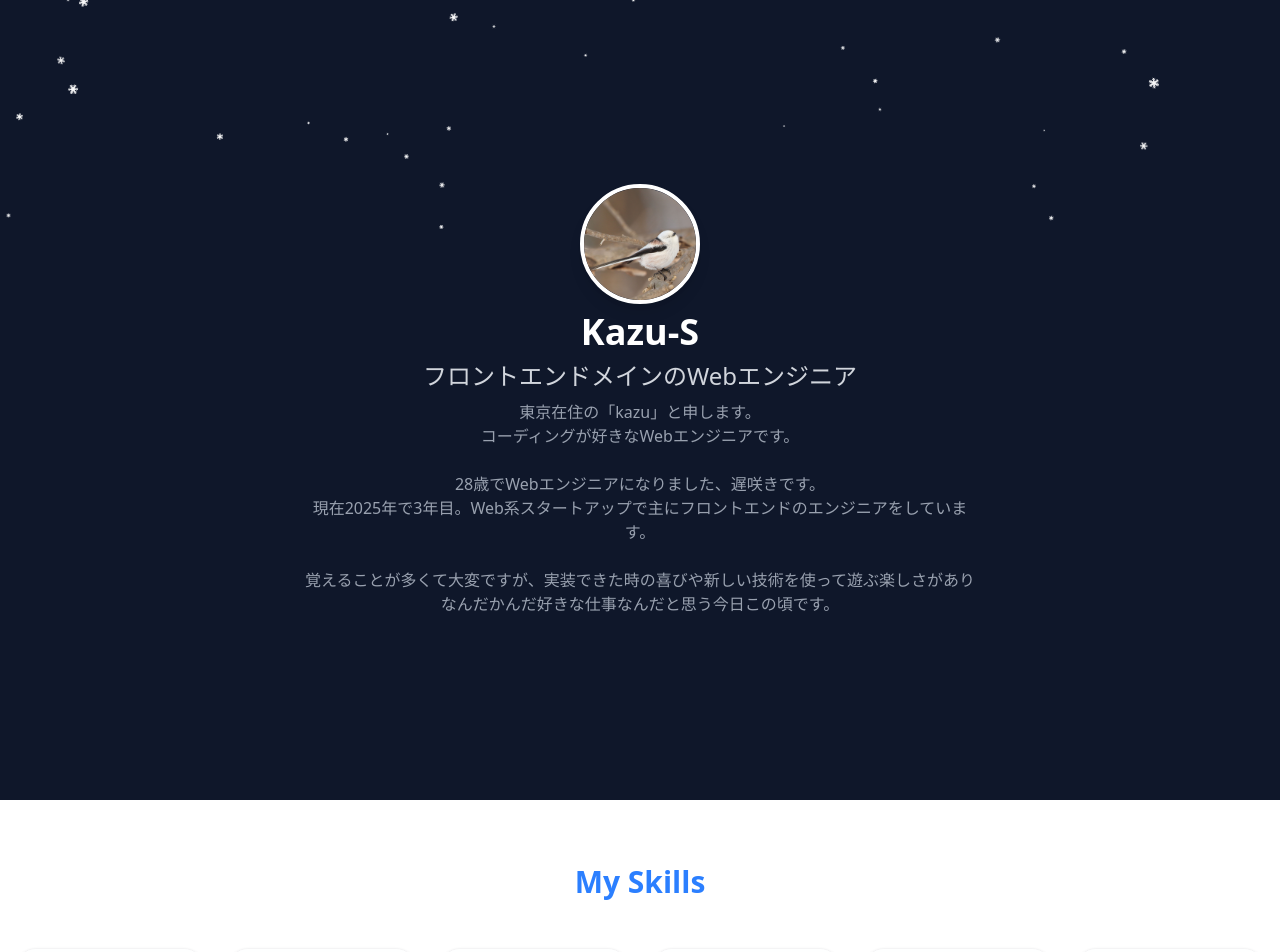
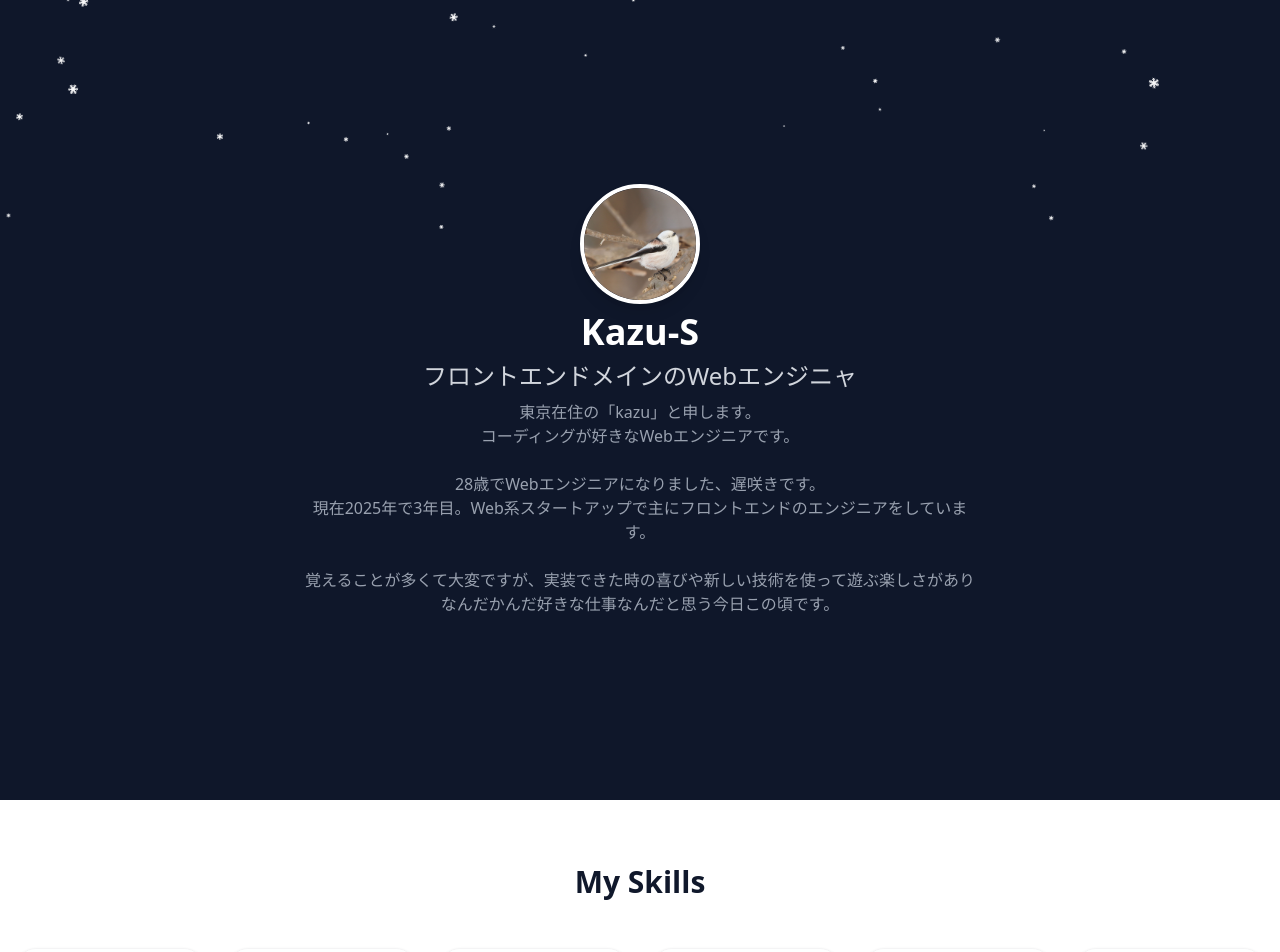
Before and after one commit to kazu-S-1110/portfolio, a Next.js app: page / in a window 1280 px wide. Shown: the top 952 px of the page. Built offline with nearby package versions, Linux system fonts and the light colour scheme.

Commit message:
feat: primary Colorを変更

```diff
--- a/src/app/globals.css
+++ b/src/app/globals.css
@@ -50,7 +50,7 @@
   --card-foreground: oklch(0.141 0.005 285.823);
   --popover: oklch(1 0 0);
   --popover-foreground: oklch(0.141 0.005 285.823);
-  --primary: oklch(0.623 0.214 259.815);
+  --primary: oklch(0.21 0.0398 265.75);
   --primary-foreground: oklch(0.97 0.014 254.604);
   --secondary: oklch(0.967 0.001 286.375);
   --secondary-foreground: oklch(0.21 0.006 285.885);
--- a/src/app/sections/hero.tsx
+++ b/src/app/sections/hero.tsx
@@ -13,7 +13,7 @@ export const Hero = () => {
 
         <h1 className="text-3xl md:text-4xl font-bold  text-white">Kazu-S</h1>
         <p className="text-xl md:text-2xl text-gray-300">
-          フロントエンドメインのWebエンジニア
+          フロントエンドメインのWebエンジニャ
         </p>
 
         {/* TODO: シマエナガをcssで表現 */}
```
